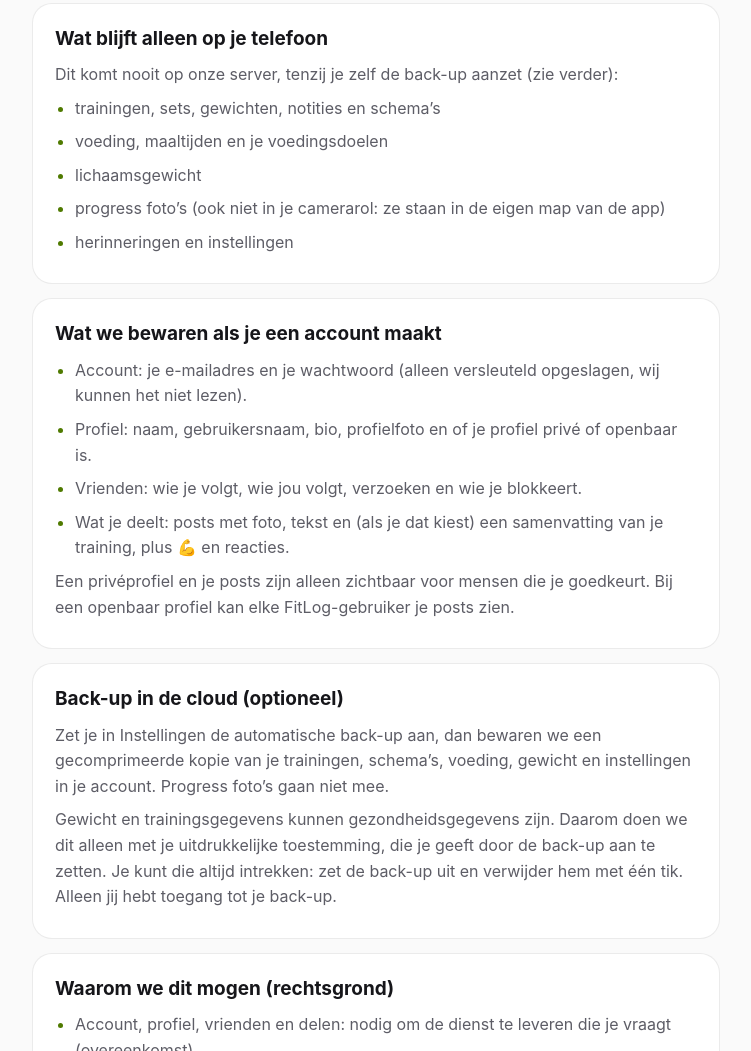
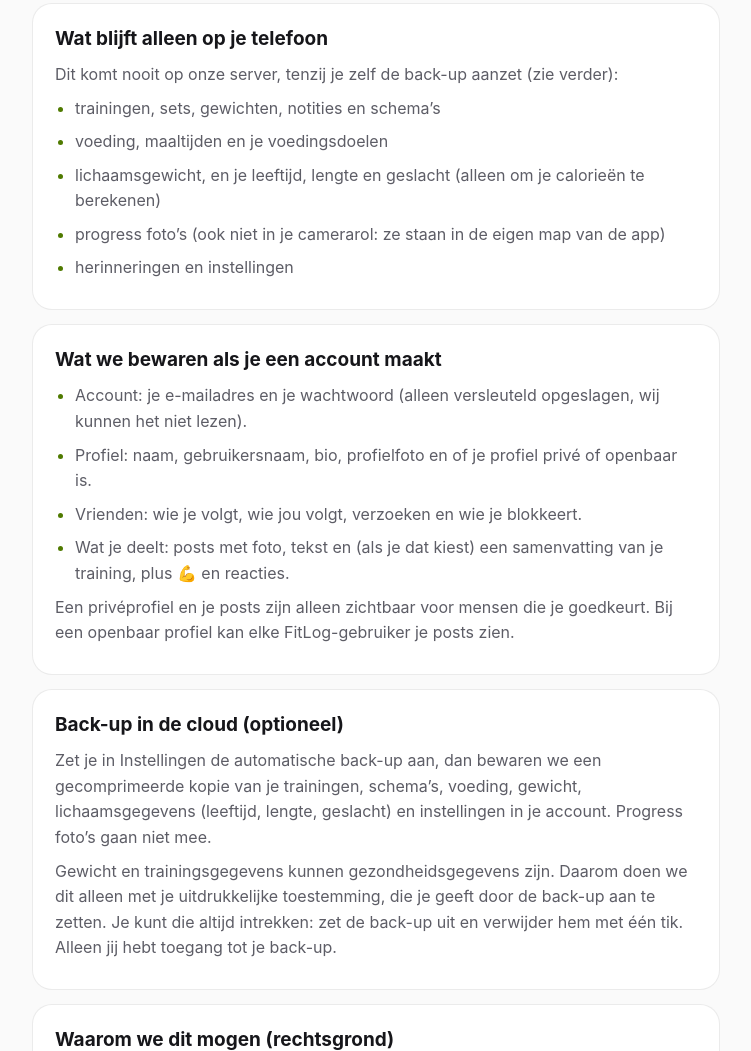
Before and after one commit to PrimaveraIT/fitlog-privacy, a plain HTML site: page index.html in a window 1280 px wide. Shown: the part 647-1698 px from the top of the page, without its empty margins (264-1015 px from the left). Drawn offline with Linux system fonts and the light colour scheme.

Commit message:
Privacybeleid bijgewerkt

```diff
--- a/index.html
+++ b/index.html
@@ -42,7 +42,7 @@
 <section>
   <h2>Wat blijft alleen op je telefoon</h2>
   <p>Dit komt nooit op onze server, tenzij je zelf de back-up aanzet (zie verder):</p>
-  <ul><li>trainingen, sets, gewichten, notities en schema’s</li><li>voeding, maaltijden en je voedingsdoelen</li><li>lichaamsgewicht</li><li>progress foto’s (ook niet in je camerarol: ze staan in de eigen map van de app)</li><li>herinneringen en instellingen</li></ul>
+  <ul><li>trainingen, sets, gewichten, notities en schema’s</li><li>voeding, maaltijden en je voedingsdoelen</li><li>lichaamsgewicht, en je leeftijd, lengte en geslacht (alleen om je calorieën te berekenen)</li><li>progress foto’s (ook niet in je camerarol: ze staan in de eigen map van de app)</li><li>herinneringen en instellingen</li></ul>
 
 </section>
 <section>
@@ -53,7 +53,7 @@
 </section>
 <section>
   <h2>Back-up in de cloud (optioneel)</h2>
-  <p>Zet je in Instellingen de automatische back-up aan, dan bewaren we een gecomprimeerde kopie van je trainingen, schema’s, voeding, gewicht en instellingen in je account. Progress foto’s gaan niet mee.</p>
+  <p>Zet je in Instellingen de automatische back-up aan, dan bewaren we een gecomprimeerde kopie van je trainingen, schema’s, voeding, gewicht, lichaamsgegevens (leeftijd, lengte, geslacht) en instellingen in je account. Progress foto’s gaan niet mee.</p>
   <p>Gewicht en trainingsgegevens kunnen gezondheidsgegevens zijn. Daarom doen we dit alleen met je uitdrukkelijke toestemming, die je geeft door de back-up aan te zetten. Je kunt die altijd intrekken: zet de back-up uit en verwijder hem met één tik. Alleen jij hebt toegang tot je back-up.</p>
 
 
```
